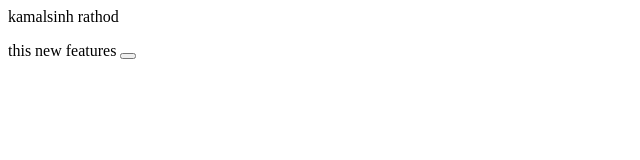
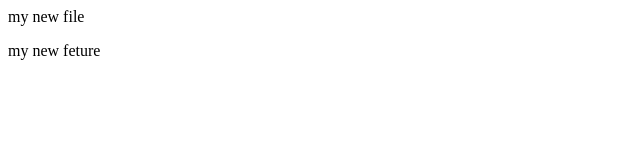
Before and after one commit to KAMALr80/localrepo, a plain HTML site: page index.html in a window 1280 px wide. Shown: the full height of the page, 0-640 px from the left. Drawn offline with Linux system fonts and the light colour scheme.

Commit message:
new line

```diff
--- a/index.html
+++ b/index.html
@@ -1,2 +1,2 @@
-<p>kamalsinh  rathod </p>
-<p> this new features <button></button></p>
+<p>my new file </p>
+<p> my new feture</p>
```
Also changed, not shown: 1 other file.
